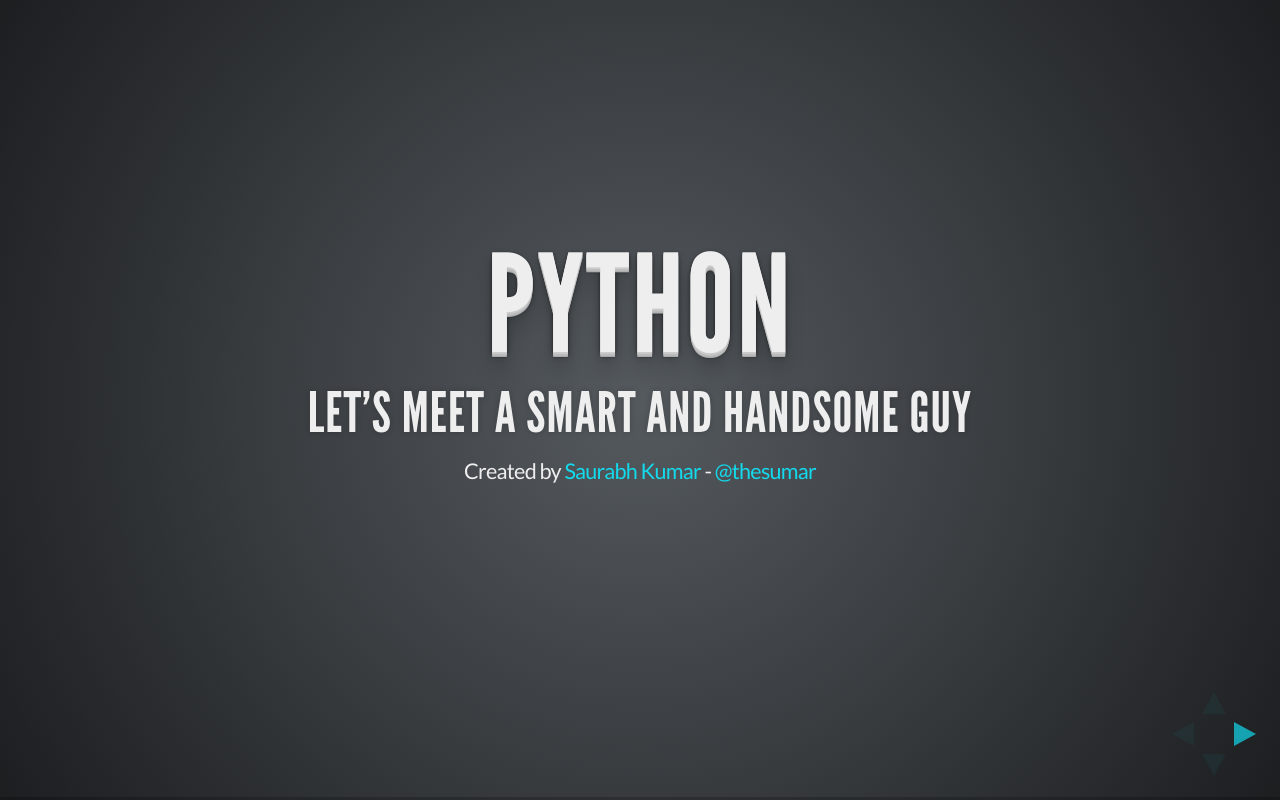
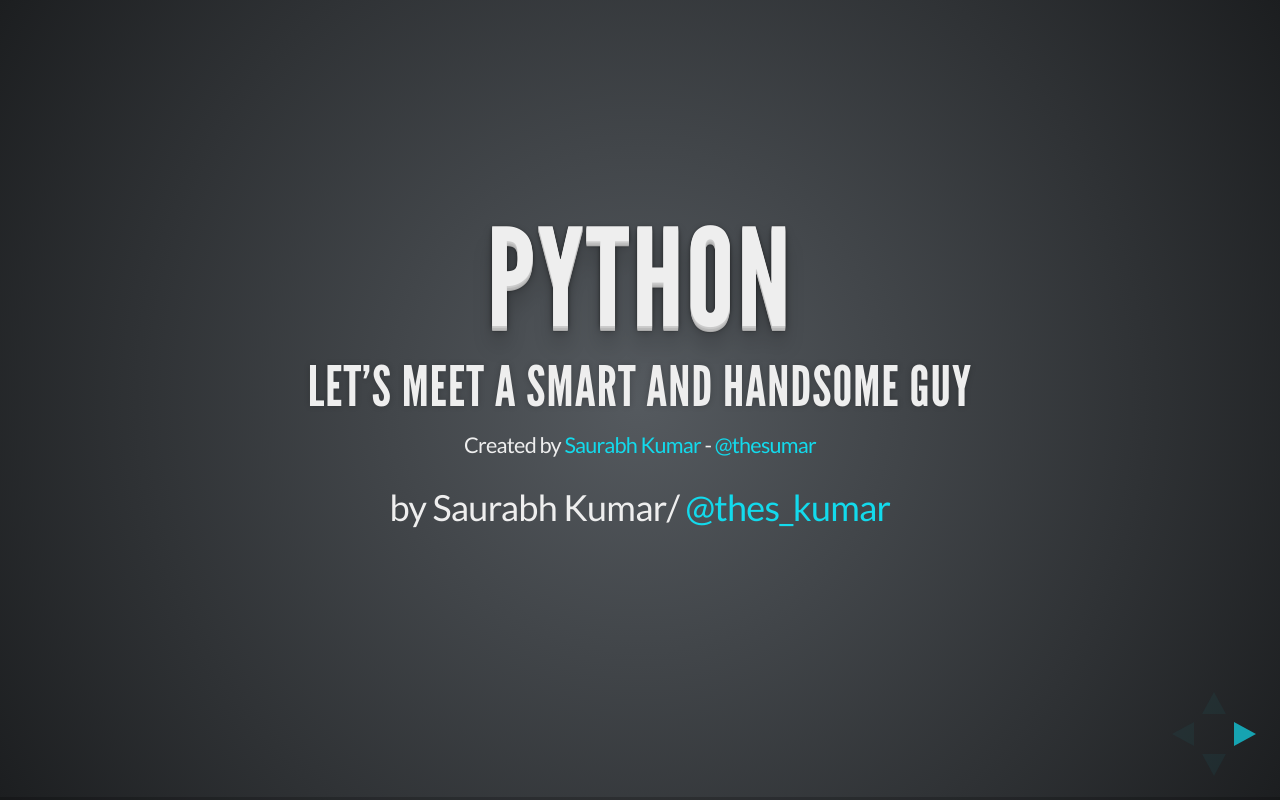
Before and after one commit to theskumar/python-month-meetup-2013, a website: page index.html in a window 1280 px wide. Drawn offline with Linux system fonts and the light colour scheme.

Commit message:
Add authorship

```diff
--- a/index.html
+++ b/index.html
@@ -42,6 +42,9 @@
 					<p>
 						<small>Created by <a href="http://saurabh-kumar.com">Saurabh Kumar</a> -
 						<a href="http://twitter.com/thes_kumar">@thesumar</a></small>
+					</p>
+					<p>
+						by Saurabh Kumar/ <a href="http://saurabhworld.in/go/twitter">@thes_kumar</a>
 					</p>
 
 				</section>
```
